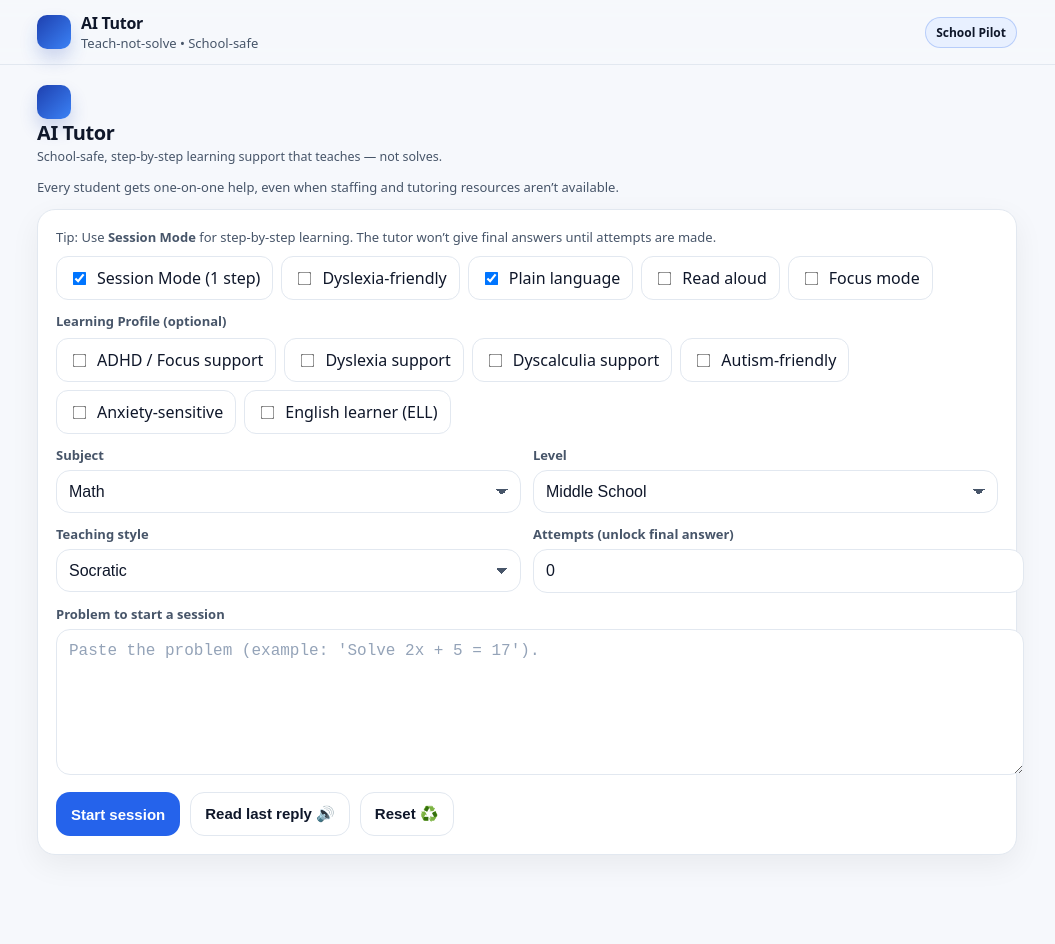
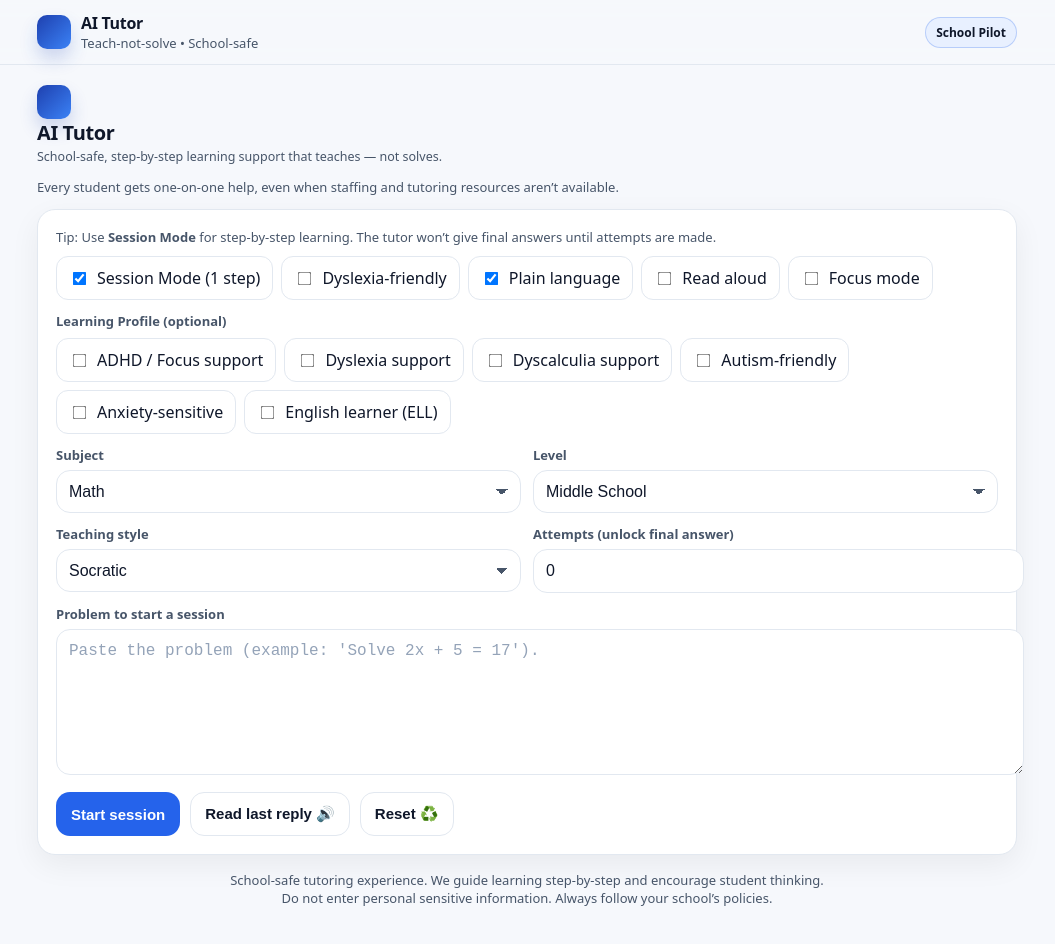
Before and after one commit to davidcogill1011-code/ai-tutor-turnkey, a Next.js app: page / in a window 1280 px wide. Shown: the top 944 px of the page, without its empty margins (113-1168 px from the left). Before the commit the page ends 895 px from the top, so only its background shows below. Built offline with nearby package versions, Linux system fonts and the light colour scheme.

Commit message:
Add warning about personal information and policies
Added a warning message regarding personal information and school policies.

```diff
--- a/app/page.js
+++ b/app/page.js
@@ -324,6 +324,12 @@ export default function Page() {
           </>
         )}
       </div>
+         <div className="small" style={{ marginTop: 16, textAlign: "center" }}>
+  School-safe tutoring experience. We guide learning step-by-step and encourage student thinking.
+  <br />
+  Do not enter personal sensitive information. Always follow your school’s policies.
+</div>
+
       </div>
   </>
 );
```
